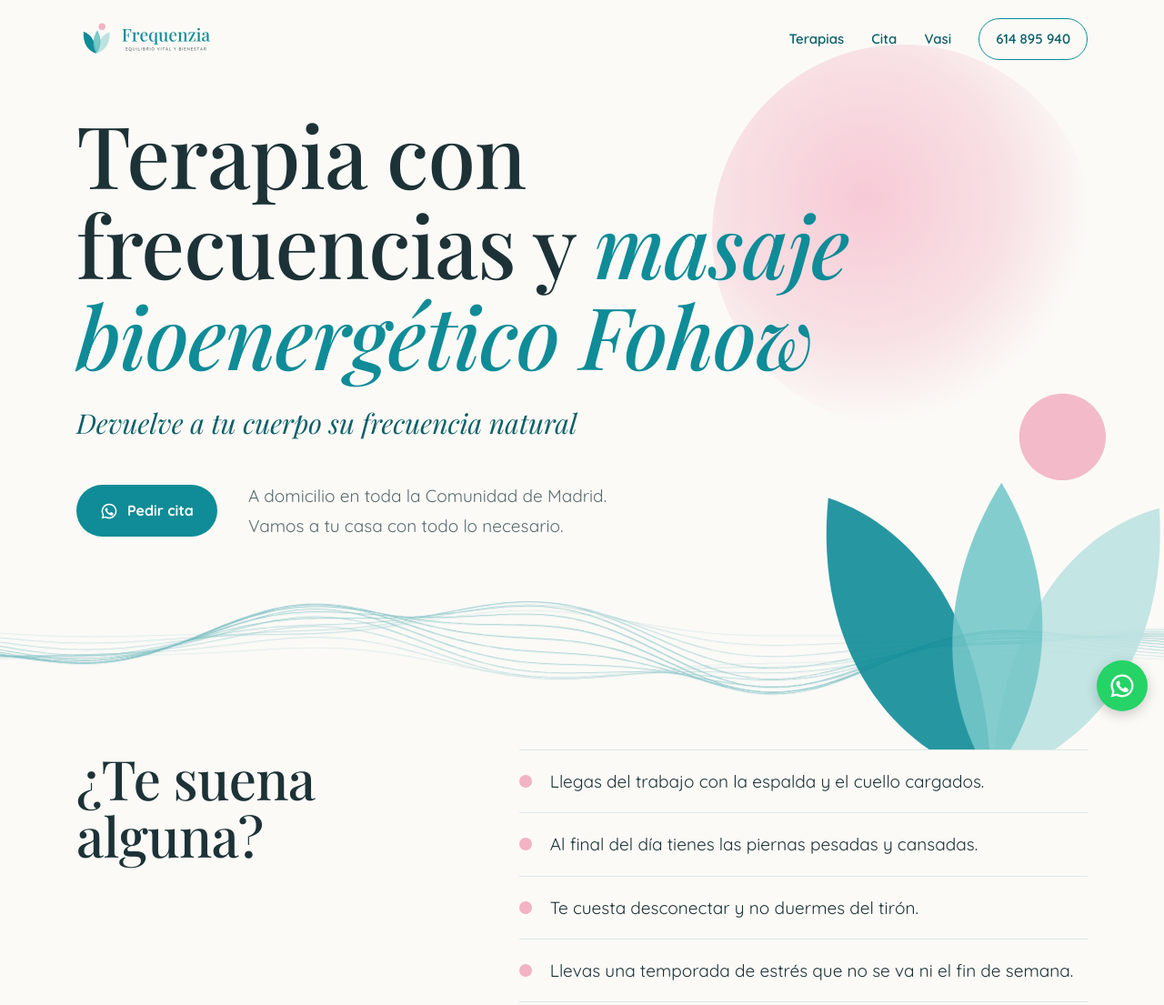
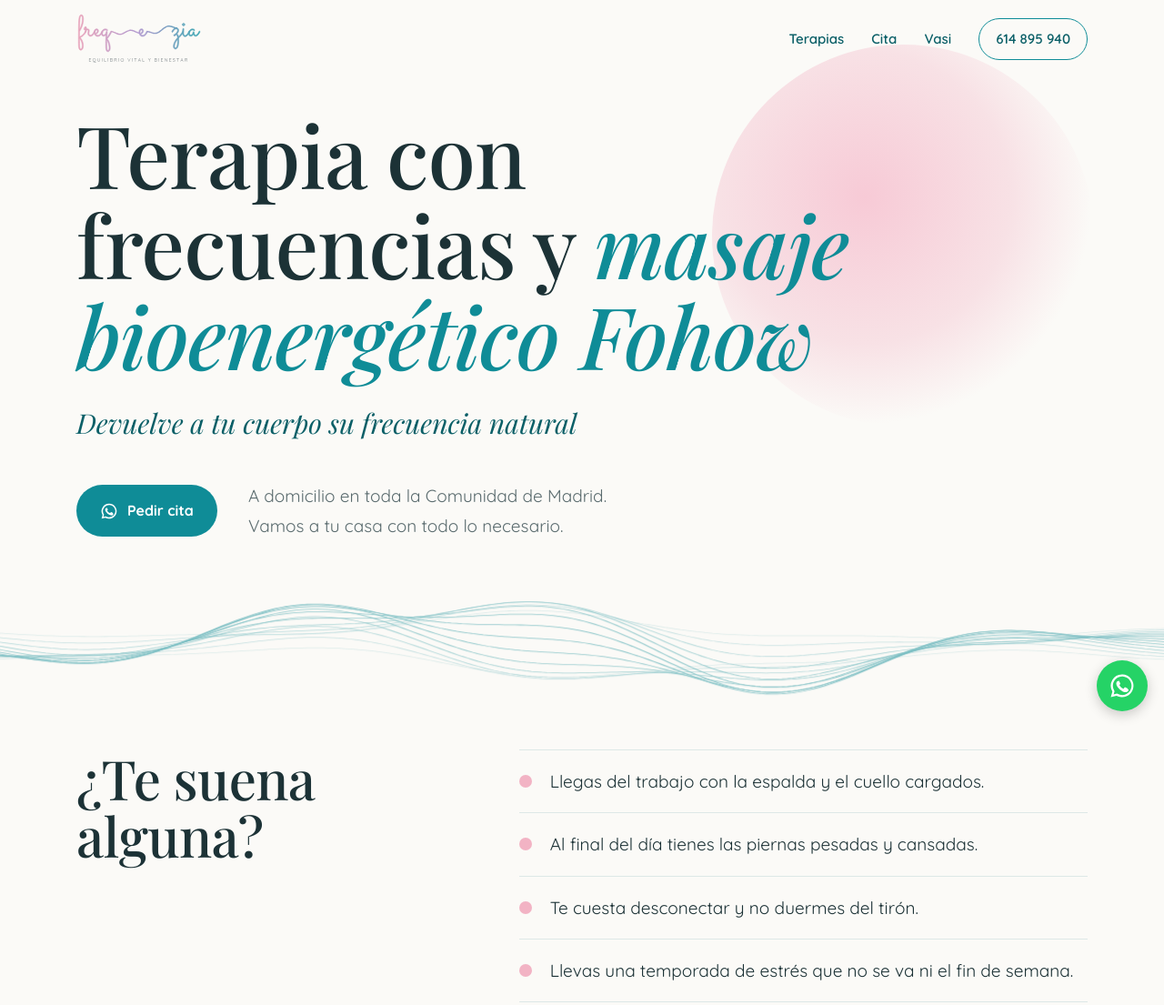
Before and after one commit to rotusilartesgraficas/frequenzia-web, a plain HTML site: page index.html in a window 1280 px wide. Shown: the top 1105 px of the page at 91% size. Drawn offline with Linux system fonts and the light colour scheme.

Commit message:
Logo nuevo

```diff
--- a/index.html
+++ b/index.html
@@ -6,7 +6,6 @@
 <meta name="viewport" content="width=device-width, initial-scale=1">
 <title>Terapia con frecuencias y masaje bioenergético Fohow a domicilio en Madrid | Frequenzia</title>
 <meta name="description" content="Terapia con frecuencias y masaje bioenergético Fohow a domicilio en toda la Comunidad de Madrid. Cita previa: 614 895 940 (también WhatsApp).">
-<link rel="icon" href="img/frequenzia-simbolo.svg" type="image/svg+xml">
 <link rel="icon" href="img/icono-32.png" type="image/png" sizes="32x32">
 <link rel="apple-touch-icon" href="img/icono-180.png">
 <meta name="theme-color" content="#0F8C97">
@@ -40,7 +39,7 @@ h1,h2,h3{font-family:"Playfair",serif;font-weight:500;line-height:1.05;letter-sp
 
 header{position:absolute;top:0;left:0;right:0;z-index:20}
 .nav{display:flex;align-items:center;justify-content:space-between;height:86px}
-.nav img{height:44px;width:auto}
+.nav img{height:58px;width:auto}
 .nav nav{display:flex;align-items:center;gap:30px;font-weight:600;font-size:15px}
 .nav nav a{text-decoration:none;color:var(--teal-osc)}
 .nav nav a:hover{color:var(--rosa-osc)}
@@ -77,14 +76,14 @@ section{padding:110px 0;position:relative}
 .terapia.fohow{background:var(--aqua-claro)}
 .terapia.frec{background:var(--rosa-claro);border-radius:28px 180px 28px 180px}
 .terapia .deco{position:absolute;pointer-events:none}
-.terapia.fohow .deco{width:250px;right:-20px;top:-26px;opacity:.6}
+.terapia.fohow .deco{left:-10%;right:-10%;top:40px;height:170px;background:url(img/ondas-turquesa.svg) center/100% 100% no-repeat;opacity:.6}
 .terapia.frec .deco{left:-10%;right:-10%;top:40px;height:170px;background:url(img/ondas-rosa.svg) center/100% 100% no-repeat}
 .terapia .tipo{font-weight:700;font-size:15px;color:var(--teal)}
 .terapia.frec .tipo{color:var(--rosa-osc)}
 .terapia h3{font-size:clamp(34px,3.6vw,46px);margin-top:8px}
 .terapia p{margin-top:16px;max-width:30em}
 .terapia .para{color:var(--gris);font-size:16px}
-@media (max-width:860px){.terapias{grid-template-columns:1fr}.terapia.fohow .deco{width:180px}.terapia.frec .deco{height:130px;top:30px}.terapia{padding:180px 30px 36px;border-radius:120px 22px 120px 22px}.terapia.frec{border-radius:22px 120px 22px 120px}}
+@media (max-width:860px){.terapias{grid-template-columns:1fr}.terapia.fohow .deco{height:130px;top:30px}.terapia.frec .deco{height:130px;top:30px}.terapia{padding:180px 30px 36px;border-radius:120px 22px 120px 22px}.terapia.frec{border-radius:22px 120px 22px 120px}}
 
 .combinar{padding:20px 0 110px;text-align:center}
 .combinar p{font-family:"Playfair",serif;font-size:clamp(26px,3vw,36px);line-height:1.3;max-width:20em;margin:0 auto}
@@ -152,7 +151,7 @@ footer a:hover{color:#fff}
 <body>
 <header>
   <div class="wrap nav">
-    <a href="#inicio"><img src="img/frequenzia-horizontal.svg" alt="Frequenzia, equilibrio vital y bienestar"></a>
+    <a href="#inicio"><img src="img/frequenzia-firma.svg" alt="Frequenzia, equilibrio vital y bienestar"></a>
     <nav>
       <a href="#terapias">Terapias</a>
       <a href="#cita">Cita</a>
@@ -166,7 +165,6 @@ footer a:hover{color:#fff}
 <section class="portada">
   <div class="punto"></div>
   <div class="ondas"></div>
-  <img class="hojas" src="img/frequenzia-simbolo.svg" alt="">
   <div class="wrap">
     <h1>Terapia con frecuencias y <i>masaje bioenergético Fohow</i></h1>
     <p class="lema">Devuelve a tu cuerpo su frecuencia natural</p>
@@ -200,7 +198,7 @@ footer a:hover{color:#fff}
     </div>
     <div class="terapias">
       <article class="terapia fohow">
-        <img class="deco" src="img/frequenzia-simbolo.svg" alt="">
+        <div class="deco onda"></div>
         <div class="tipo">Con guantes de microimpulsos eléctricos</div>
         <h3>Masaje bioenergético Fohow</h3>
         <p>Un masaje manual con unos guantes especiales que transmiten microimpulsos eléctricos muy suaves. Recorren los meridianos y se nota sobre el cuerpo desde el primer momento: calor, ligereza y la tensión que se suelta.</p>
@@ -241,7 +239,7 @@ footer a:hover{color:#fff}
 
 <section class="vasi" id="vasi">
   <div class="wrap">
-    <div class="marco"><img src="img/frequenzia-simbolo.svg" alt="" style="width:55%"></div>
+    <div class="marco"><img src="img/frequenzia-firma.svg" alt="" style="width:80%"></div>
     <div>
       <h2>Vasi Nastasescu</h2>
       <p>Te atiendo yo personalmente, en tu casa, con calma y sin prisas. Antes de empezar hablamos un momento de cómo estás y elegimos juntos la terapia que mejor te va.</p>
@@ -262,7 +260,6 @@ footer a:hover{color:#fff}
 </section>
 
 <section class="final">
-  <img class="hojas" src="img/frequenzia-simbolo.svg" alt="">
   <div class="wrap">
     <h2>Pide tu cita <i>cuando quieras</i></h2>
     <p>Escríbenos por WhatsApp o llama al 614 895 940 y buscamos el día que mejor te venga.</p>
@@ -274,7 +271,7 @@ footer a:hover{color:#fff}
 
 <footer>
   <div class="wrap">
-    <img src="img/frequenzia-horizontal-blanco.svg" alt="Frequenzia">
+    <img src="img/frequenzia-firma-blanco.svg" alt="Frequenzia">
     <span><a href="legal.html#aviso">Aviso legal</a><a href="legal.html#privacidad">Privacidad</a><a href="legal.html#cookies">Cookies</a></span>
   </div>
 </footer>
```
Also changed, not shown: legal.html (+0 -1 lines), img/compartir.jpg, img/frequenzia-firma-blanco.svg (added), img/frequenzia-firma.svg (added), img/frequenzia-horizontal-blanco.svg (deleted), img/frequenzia-horizontal.svg (deleted), img/frequenzia-simbolo.svg (deleted), img/icono-180.png, img/icono-32.png.
